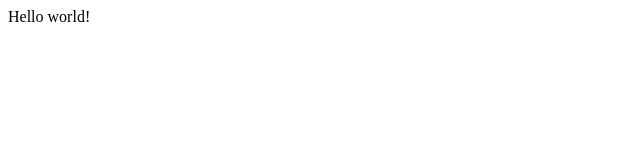
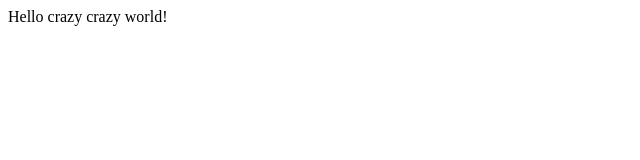
Before and after one commit to jchristy40/gatsby-hello-world, a Gatsby site: page / in a window 1280 px wide. Shown: the whole page, without its empty margins (0-640 px from the left). Built offline with nearby package versions, Linux system fonts and the light colour scheme; Gatsby itself is replaced by a stand-in of ours.

Commit message:
second commit

```diff
--- a/src/pages/index.js
+++ b/src/pages/index.js
@@ -1,5 +1,5 @@
 import React from "react"
 
 export default function Home() {
-  return <div>Hello world!</div>
+  return <div>Hello crazy crazy world!</div>
 }
```
